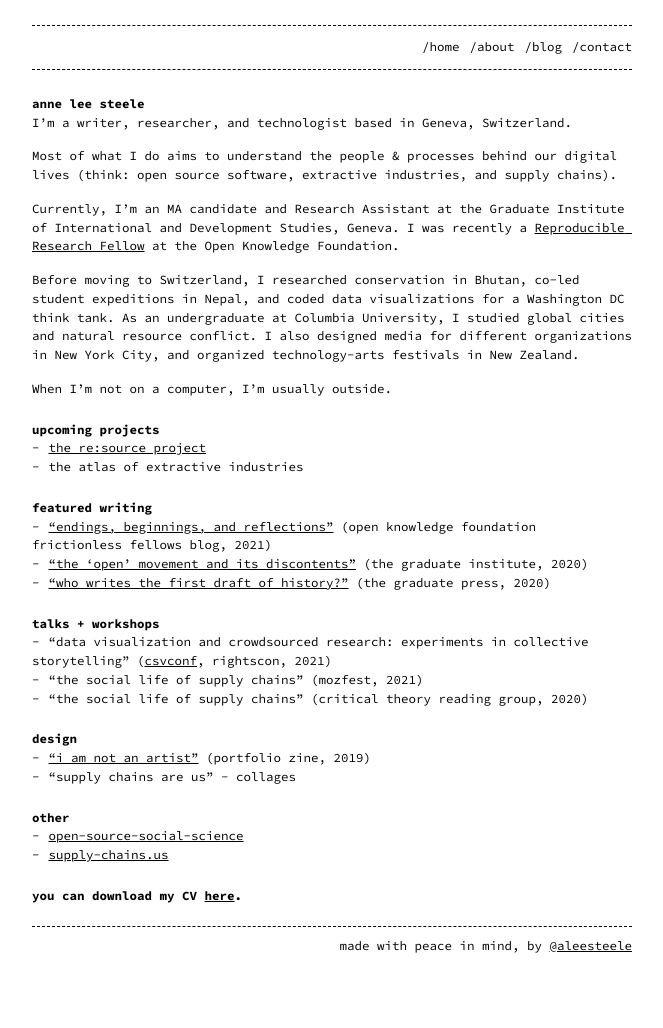
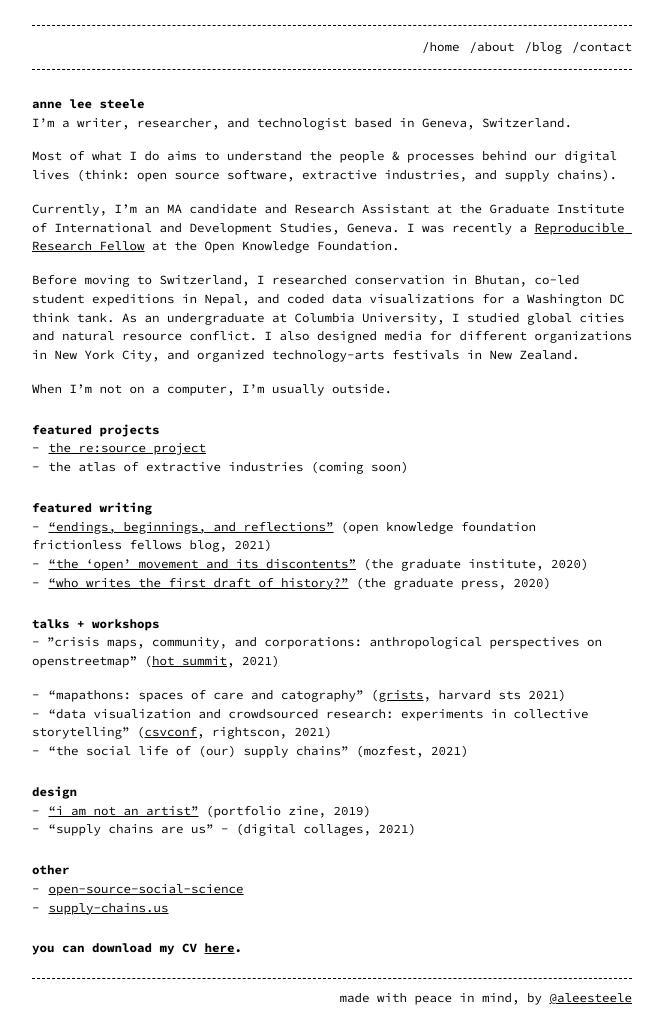
Before and after one commit to riggraz/no-style-please, a Jekyll site: the page built from about.md, in a window 1280 px wide. Shown: the whole page, without its empty margins (308-971 px from the left). Built offline with Jekyll 4.4.1, drawn with Linux system fonts in a browser that asks for light colours; before the commit the page ends 975 px from its top, so only the background shows below that.

Commit message:
updated with a few prezzies

```diff
--- a/about.md
+++ b/about.md
@@ -17,25 +17,31 @@ Before moving to Switzerland, I researched conservation in Bhutan, co-led studen
 
 When I'm not on a computer, I'm usually outside.
 
-# upcoming projects
+# featured projects
+
 - <a href="https://resource-project.co/">the re:source project</a>
-- the atlas of extractive industries
+- the atlas of extractive industries (coming soon)
 
 # featured writing
+
 - <a href="https://fellows.frictionlessdata.io/blog/anne-final-blog/">"endings, beginnings, and reflections"</a> (open knowledge foundation frictionless fellows blog, 2021)
 - <a href="https://www.graduateinstitute.ch/communications/news/open-movement-and-its-discontents">"the 'open' movement and its discontents"</a> (the graduate institute, 2020)
 - <a href="https://thegraduatepress.org/2020/11/16/who-writes-the-first-draft-of-history/">"who writes the first draft of history?"</a> (the graduate press, 2020)
 
 # talks + workshops
+
+- "crisis maps, community, and corporations: anthropological perspectives on openstreetmap" (<a href="https://summit.hotosm.org/">hot summit</a>, 2021)
+- "mapathons: spaces of care and catography" (<a href="gristsconference.wordpress.com/">grists</a>, harvard sts 2021)
 - "data visualization and crowdsourced research: experiments in collective storytelling" (<a href="https://csvconf.com/speakers/#anne-lee-steele">csvconf</a>, rightscon, 2021)
-- "the social life of supply chains" (mozfest, 2021)
-- "the social life of supply chains" (critical theory reading group, 2020)
+- "the social life of (our) supply chains" (mozfest, 2021)
 
 # design
+
 - <a href="https://res.cloudinary.com/aleesteele/image/upload/v1632865983/Steele-Portfolio_a8unhx.pdf">"i am not an artist"</a> (portfolio zine, 2019)
-- "supply chains are us" - collages
+- "supply chains are us" - (digital collages, 2021)
 
 # other
+
 - <a href="https://open-source-social-science.github.io/" class="bio-link">open-source-social-science</a>
 - <a href="https://www.supply-chains.us/">supply-chains.us</a>
 
```
Also changed, not shown: README.md.
